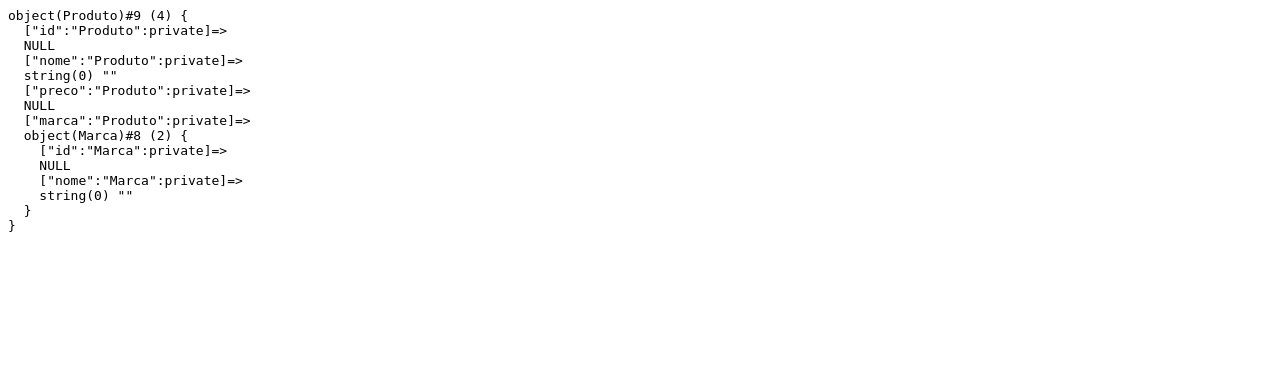
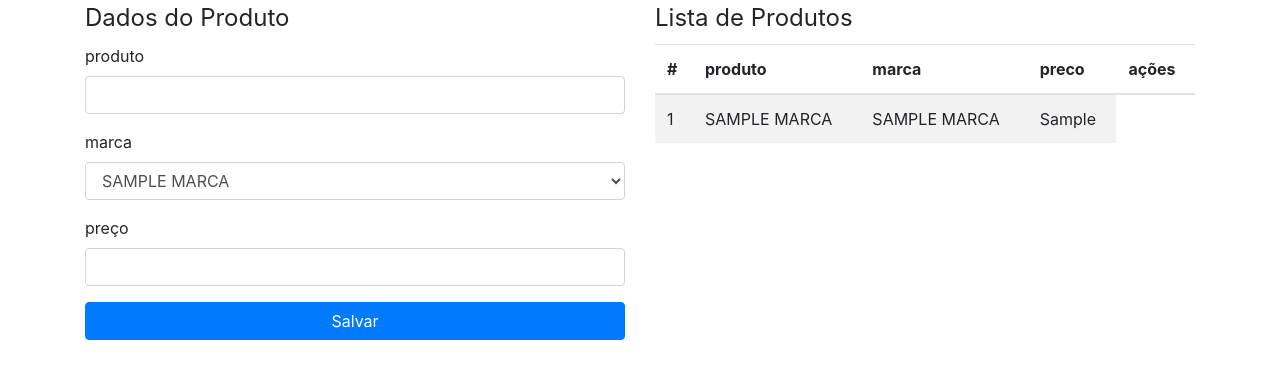
Before and after one commit to weskleymb/loja-php-manha, a PHP site: page /produto/index.php in a window 1280 px wide. Shown: the top 379 px of the page. Run offline with PHP 8.4, Linux system fonts and the light colour scheme; tables that the repository leaves empty or names only in its code hold one stand-in row (values such as "Sample post").

Commit message:
commit inicial

```diff
--- a/classes/dao/ProdutoDAO.class.php
+++ b/classes/dao/ProdutoDAO.class.php
@@ -15,7 +15,6 @@ class ProdutoDAO {
     private function insert(Produto $produto) {
         $sql = "INSERT INTO tb_produtos (pro_nome, pro_preco, pro_mar_id) VALUES (:nome, :preco, :marca)";
         try {
-            $statement = $this->conexao->prepare($sql);
             $nome = $produto->getNome();
             $preco = $produto->getPreco();
             $marca = $produto->getMarca()->getId();
@@ -34,12 +33,15 @@ class ProdutoDAO {
     private function update(Produto $produto) {
         $sql = "UPDATE tb_produtos SET pro_nome=:nome, pro_preco=:preco, pro_mar_id=:marca WHERE pro_id=:id";
         try {
-            $conexao = Conexao::get();
-            $statement = Conexao::get()->prepare($sql);
-            $statement->bindParam(':nome', $produto->getNome());
-            $statement->bindParam(':preco', $produto->getPreco());
-            $statement->bindParam(':marca', $produto->getMarca()->getId());
-            $statement->bindParam(':id', $produto->getId());
+            $nome = $produto->getNome();
+            $preco = $produto->getPreco();
+            $marca = $produto->getMarca()->getId();
+            $id = $produto->getId();
+            $statement = $this->conexao->prepare($sql);
+            $statement->bindParam(':nome', $nome);
+            $statement->bindParam(':preco', $preco);
+            $statement->bindParam(':marca', $marca);
+            $statement->bindParam(':id', $id);
             $statement->execute();
             return $this->findById($produto->getId());
         } catch(PDOException $e) {
@@ -59,7 +61,7 @@ class ProdutoDAO {
     public function remove($id) {
         $sql = "DELETE FROM tb_produtos WHERE pro_id=:id";
         try {
-            $statement = Conexao::get()->prepare($sql);
+            $statement = $this->conexao->prepare($sql);
             $statement->bindParam(':id', $id);
             $statement->execute();
         } catch(PDOException $e) {
@@ -69,7 +71,7 @@ class ProdutoDAO {
 
     public function findAll() {
         $sql = "SELECT * FROM tb_produtos LEFT JOIN tb_marcas ON mar_id=pro_mar_id";
-        $statement = Conexao::get()->prepare($sql);
+        $statement = $this->conexao->prepare($sql);
         $statement->execute();
         $rows = $statement->fetchAll();
         $produtos = array();
@@ -89,7 +91,7 @@ class ProdutoDAO {
 
     public function findById(int $id) {
         $sql = "SELECT * FROM tb_produtos LEFT JOIN tb_marcas ON mar_id=pro_mar_id WHERE pro_id=:id";
-        $statement = Conexao::get()->prepare($sql);
+        $statement = $this->conexao->prepare($sql);
         $statement->bindParam(':id', $id);
         $statement->execute();
         $row = $statement->fetch();
--- a/marca/index.php
+++ b/marca/index.php
@@ -25,7 +25,7 @@ $marcas = $dao->findAll();
 <head>
     <meta charset="UTF-8">
     <meta name="viewport" content="width=device-width, initial-scale=1.0">
-    <title>Sexos</title>
+    <title>Marcas</title>
     <link rel="stylesheet" href="../assets/css/bootstrap.css">
     <link rel="stylesheet" href="../assets/css/fontawesome.css">
 </head>
--- a/produto/index.php
+++ b/produto/index.php
@@ -1,19 +1,84 @@
 <?php
-
+require_once(__DIR__ . "/../classes/modelo/Marca.class.php");
+require_once(__DIR__ . "/../classes/dao/MarcaDAO.class.php");
 require_once(__DIR__ . "/../classes/modelo/Produto.class.php");
-require_once(__DIR__ . "/../classes/modelo/Marca.class.php");
 require_once(__DIR__ . "/../classes/dao/ProdutoDAO.class.php");
 
-$marca = new Marca();
-$marca->setId(2);
+$marcaDao = new MarcaDAO();
+$marcas = $marcaDao->findAll();
 
-$produto = new Produto();
-$produto->setNome("Fone");
-$produto->setPreco(500.39);
-$produto->setMarca($marca);
+$produtoDao = new ProdutoDAO();
+$produtos = $produtoDao->findAll();
 
-$dao = new ProdutoDAO();
 
-echo("<pre>");
-var_dump($dao->save($produto));
-echo("</pre>");
+?>
+<!DOCTYPE html>
+<html lang="pt-br">
+<head>
+    <meta charset="UTF-8">
+    <meta name="viewport" content="width=device-width, initial-scale=1.0">
+    <title>Produto</title>
+    <link rel="stylesheet" href="../assets/css/bootstrap.css">
+    <link rel="stylesheet" href="../assets/css/all.css">
+</head>
+<body>
+    <div class="container">
+        <div class="row">
+            <div class="col-6"><!-- Formulario -->
+                <fieldset>
+                    <legend>Dados do Produto</legend>
+                    <form method="post">
+                        <div class="form-group"><!-- input produto -->
+                            <label for="produto">produto</label>
+                            <input type="text" class="form-control" name="produto" id="produto">
+                        </div>
+                        <div class="form-group"><!-- select marca -->
+                            <label for="marca">marca</label>
+                            <select class="form-control" name="marca" id="marca">
+                                <?php foreach($marcas as $marca): ?>
+                                    <option value="<?=$marca->getId();?>"><?=$marca->getNome();?></option>
+                                <?php endforeach; ?>
+                            </select>
+                        </div>
+                        <div class="form-group"><!-- input preco -->
+                            <label for="preco">preço</label>
+                            <input type="text" class="form-control" name="preco" id="preco">
+                        </div>
+                        <div class="form-group"><!-- button salvar -->
+                            <button type="submit" class="btn btn-primary btn-block" name="salvar" value="salvar">
+                                <i class="fas fa-save"></i> Salvar
+                            </button>
+                        </div>
+                    </form>
+                </fieldset>
+            </div>
+            <div class="col-6"><!-- Tabela -->
+                <fieldset>
+                    <legend>Lista de Produtos</legend>
+                    <table class="table table-striped table-hover">
+                        <thead>
+                            <tr>
+                                <th>#</th>
+                                <th>produto</th>
+                                <th>marca</th>
+                                <th>preco</th>
+                                <th>ações</th>
+                            </tr>
+                        </thead>
+                        <tbody>
+                            <?php foreach($produtos as $produto): ?>
+                                <tr>
+                                    <td><?=$produto->getId();?></td>
+                                    <td><?=$produto->getNome();?></td>
+                                    <td><?=$produto->getMarca()->getNome();?></td>
+                                    <td><?=$produto->getPreco();?></td>
+                                </tr>
+                            <?php endforeach; ?>
+                        </tbody>
+                    </table>
+                </fieldset>
+            </div>
+        </div>
+    </div>
+</body>
+</html>
```
